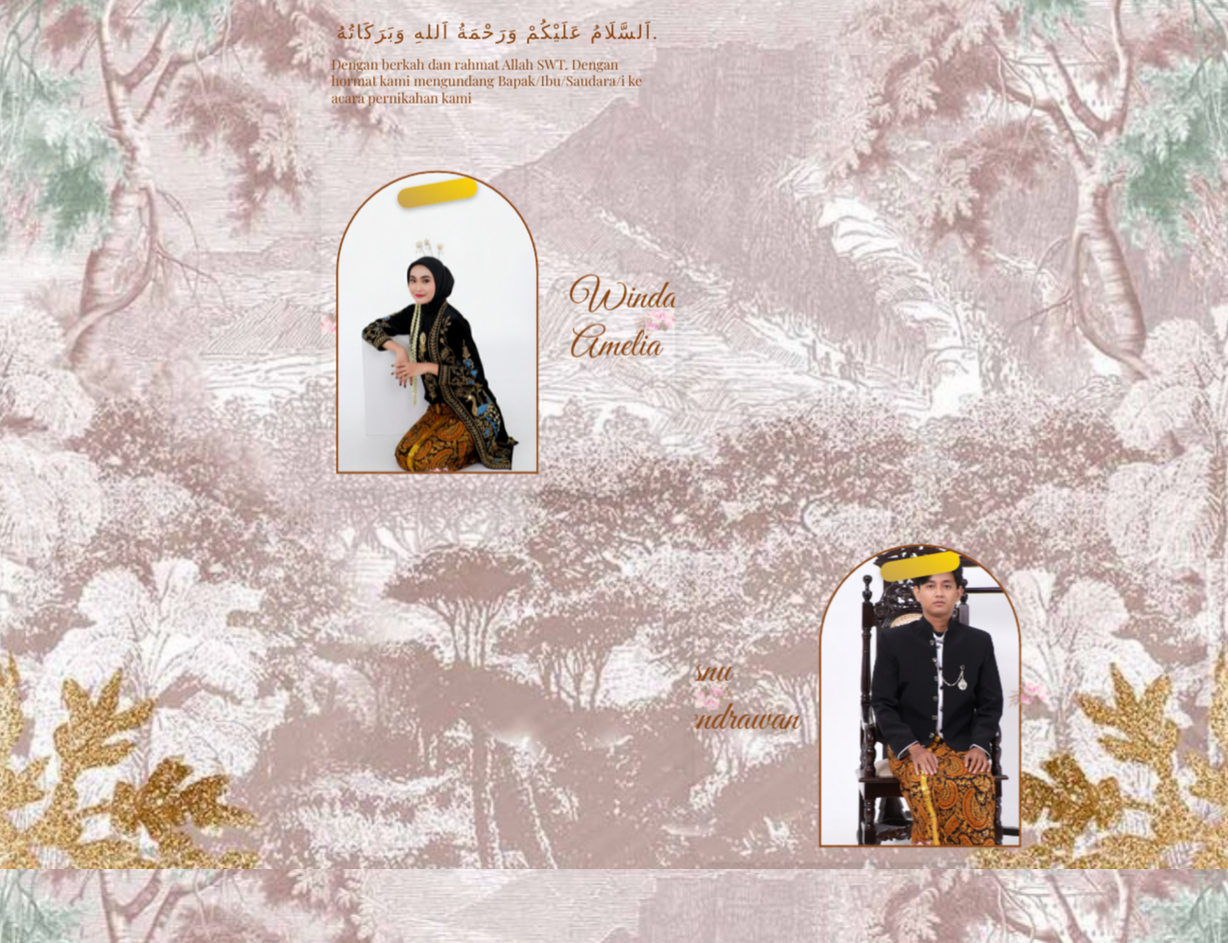
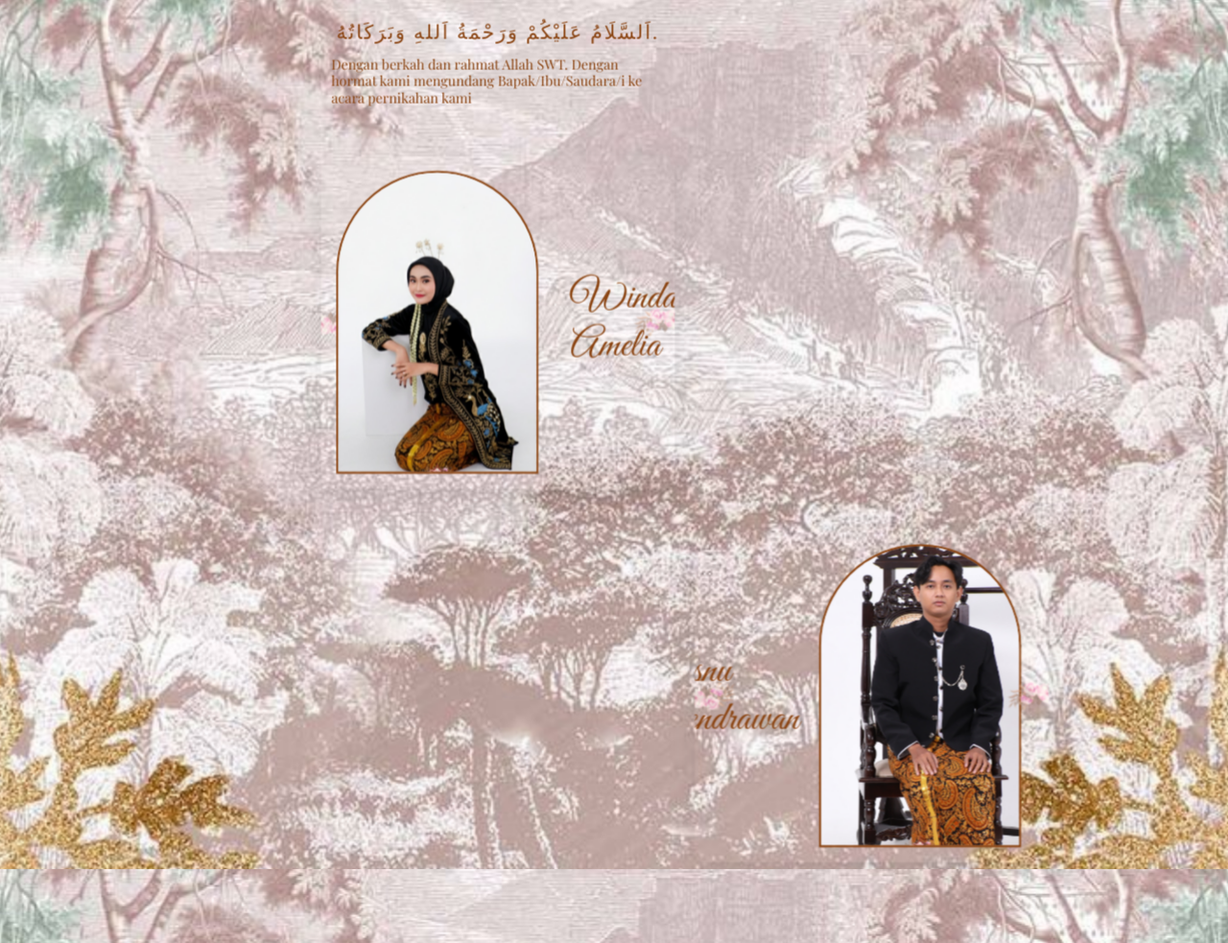
Before and after one commit to wisnuh13/w-w, a plain HTML site: page index.html in a window 1280 px wide. Shown: the part 1604-2587 px from the top of the page at 96% size. Drawn offline with nearby package versions, Linux system fonts and the light colour scheme; a web font is replaced by a local one.

```diff
--- a/index.html
+++ b/index.html
@@ -74,7 +74,6 @@
                 <div class="couple-card">
                     <div class="floral-decoration top-right"></div> <div class="floral-decoration bottom-left"></div> <div class="photo-frame">
                         <img src="img/gambar2.png" alt="Winda">
-                        <div class="decorative-ribbon"></div>
                     </div>
                     <h3 class="couple-name">Winda Amelia</h3>
                     <p class="details">Putri dari <br>Bapak. Nurdin & Ibu. Rohmat</p>
@@ -90,7 +89,6 @@
                     <div class="floral-decoration bottom-left"></div>
                     <div class="photo-frame">
                         <img src="img/gambar1.jpg" alt="Wisnu">
-                        <div class="decorative-ribbon"></div>
                     </div>
                     <h3 class="couple-name">Wisnu Hendrawan</h3>
                     <p class="details">Putra dari <br>Bapak. Ahmad Ujib & Ibu. Ida Widaningsih</p>
```
